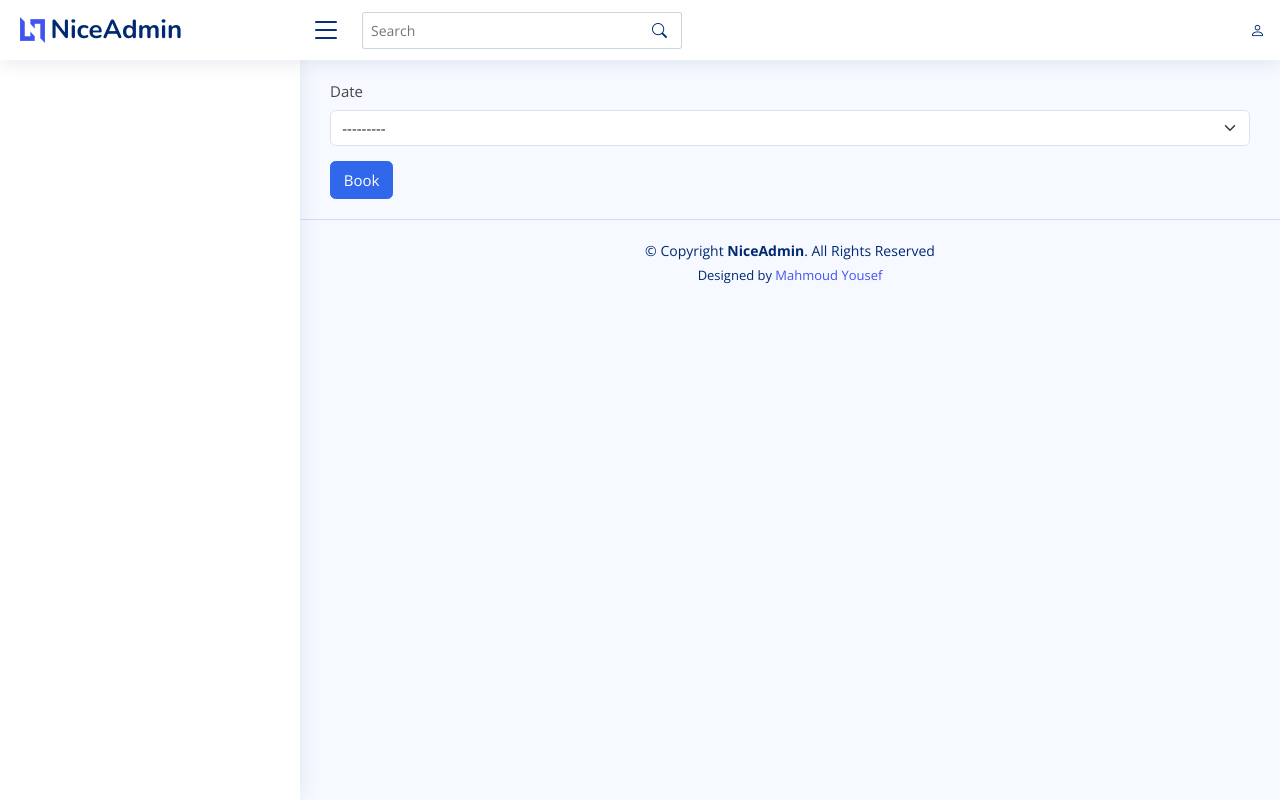
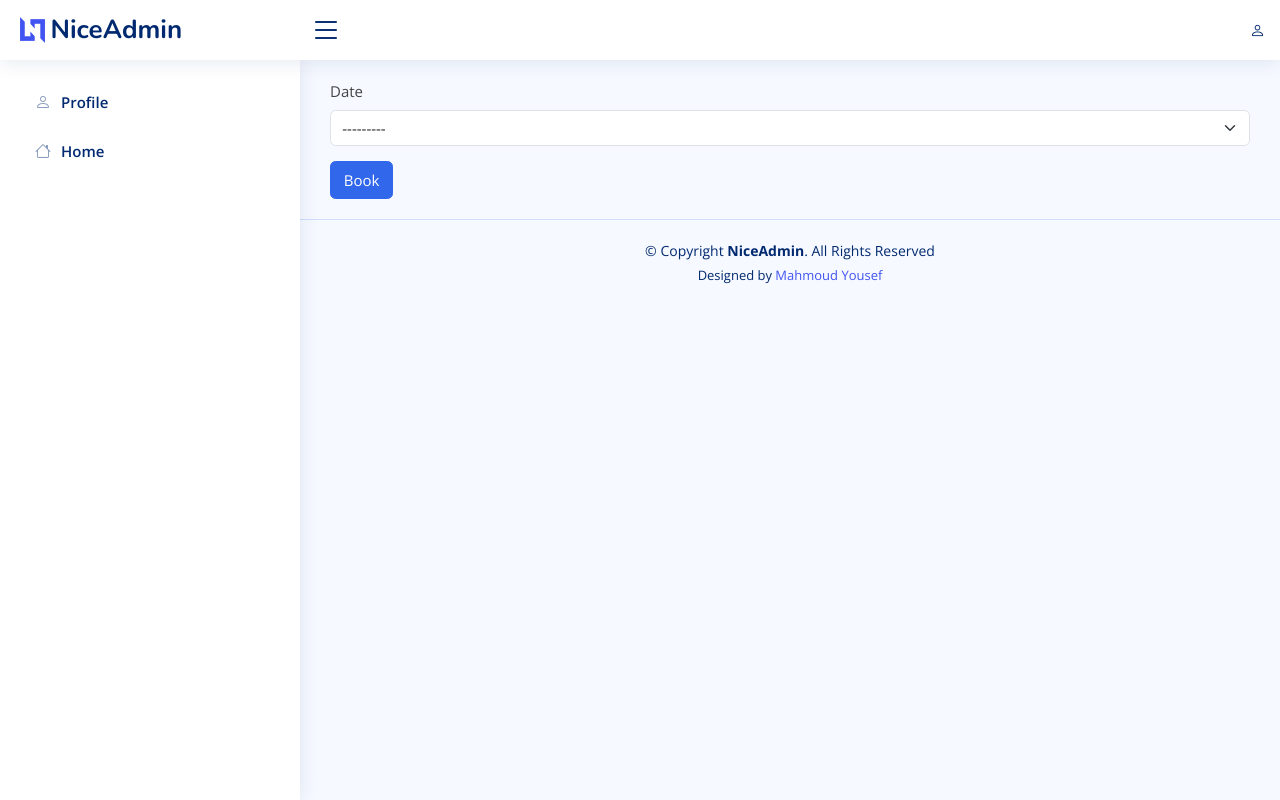
Before and after one commit to Mmy2000/login_system, a Django app: a page that uses templates/base.html in a window 1280 px wide. Run offline with Django 4.2, Linux system fonts and the light colour scheme; data comes from the database, SQL or seed files in the repository; both versions use the stored data as it was after the commit; some libraries are stand-ins or nearby versions; some web fonts are replaced.

Commit message:
updating

```diff
--- a/accounts/admin.py
+++ b/accounts/admin.py
@@ -17,6 +17,6 @@ class AccountAdmin(UserAdmin):
 admin.site.register(Account, AccountAdmin)
 admin.site.register(Profile)
 class DayAdmin(admin.ModelAdmin):
-    list_display = ('user' , 'day' , 'date')
+    list_display = ( 'day' , 'date')
 admin.site.register(Day)
 admin.site.register(Book,DayAdmin)
--- a/templates/base.html
+++ b/templates/base.html
@@ -83,21 +83,8 @@
 			<i class="bi bi-list toggle-sidebar-btn"></i>
 		</div><!-- End Logo -->
 
-		<div class="search-bar">
-			<form class="search-form d-flex align-items-center" method="POST" action="#">
-				<input type="text" name="query" placeholder="Search" title="Enter search keyword">
-				<button type="submit" title="Search"><i class="bi bi-search"></i></button>
-			</form>
-		</div><!-- End Search Bar -->
-
 		<nav class="header-nav ms-auto">
 			<ul class="d-flex align-items-center">
-
-				<li class="nav-item d-block d-lg-none">
-					<a class="nav-link nav-icon search-bar-toggle " href="#">
-						<i class="bi bi-search"></i>
-					</a>
-				</li><!-- End Search Icon-->
 
 
 				{% if user.id is None %}
@@ -197,6 +184,19 @@
 
 		<ul class="sidebar-nav" id="sidebar-nav">
 
+			<li class="nav-item">
+        <a class="nav-link collapsed" href="{% url 'profile'%}">
+          <i class="bi bi-person"></i>
+          <span>Profile</span>
+        </a>
+      </li><!-- End Profile Page Nav -->
+
+      <li class="nav-item">
+        <a class="nav-link collapsed" href="/">
+          <i class="bi bi-house"></i>
+          <span>Home</span>
+        </a>
+      </li><!-- End F.A.Q Page Nav -->
 
 		</ul>
 
```
Also changed, not shown: db.sqlite3.
